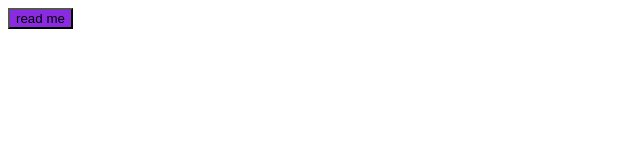
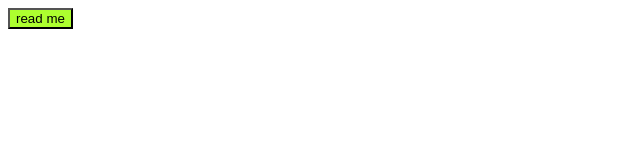
Before and after one commit to Iorg/todo-app, a plain HTML site: page index.html in a window 1280 px wide. Shown: the whole page, without its empty margins (0-640 px from the left). Drawn offline with Linux system fonts and the light colour scheme.

Commit message:
Add border color style

```diff
--- a/style.css
+++ b/style.css
@@ -1,3 +1,4 @@
 .my-button {
-  background-color: blueviolet;
+  background-color: greenyellow;
+  border-color: black;
 }
```
